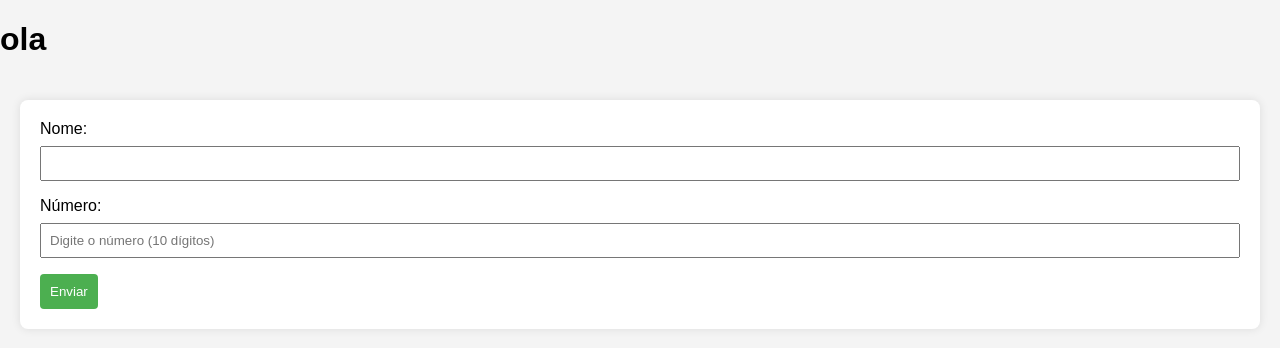
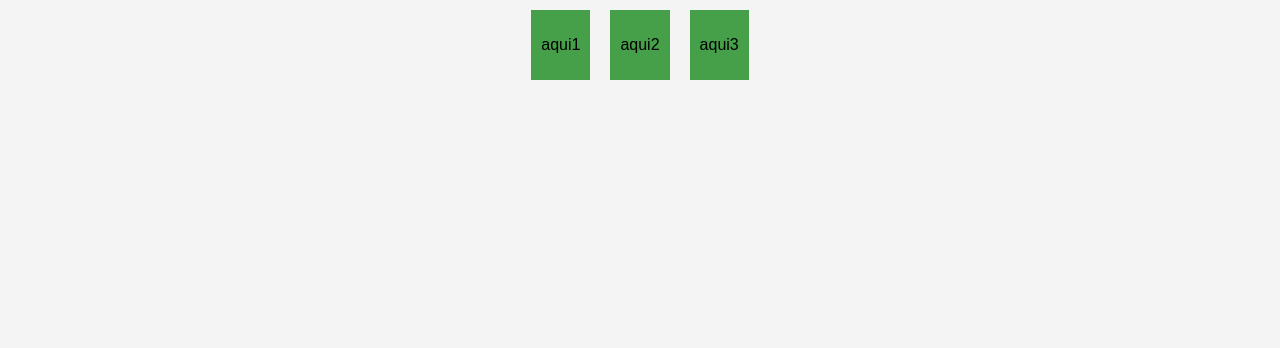
Before and after one commit to ArthurRufi/gestaofutebol, a Django app: page / in a window 1280 px wide. Shown: the part 38-386 px from the top of the page. Run offline with Django 5.2, Linux system fonts and the light colour scheme.

Commit message:
css bug divmaster corrigido, agora tudo está de acordo

```diff
--- a/gestaofutebol/gestaofutebol/settings.py
+++ b/gestaofutebol/gestaofutebol/settings.py
@@ -129,7 +129,8 @@ USE_TZ = True
 # https://docs.djangoproject.com/en/5.0/howto/static-files/
 
 STATIC_URL = '/static/'
-STATICFILES_DIRS = [os.path.join(BASE_DIR, 'main\\static\\main\\css')]
+STATICFILES_DIRS = [os.path.join(BASE_DIR, 'main\\static\\main\\css'),
+                    os.path.join(BASE_DIR, 'main\\static\\main\\images')]
 
 # Default primary key field type
 # https://docs.djangoproject.com/en/5.0/ref/settings/#default-auto-field
--- a/gestaofutebol/main/static/main/css/stylealma.css
+++ b/gestaofutebol/main/static/main/css/stylealma.css
@@ -1,4 +1,3 @@
-
 body {
     font-family: Arial, sans-serif;
     background-color: #f4f4f4;
@@ -15,26 +14,15 @@ body {
     justify-content: space-between;
     align-items: center;
     color: #fff;
-    text-decoration: none;
 }
 
-.cabecalho .menu {
-    margin-right: auto;
-    text-decoration-color: none;
+.cabecalho a {
     color: #fff;
     text-decoration: none;
 }
 
 .cabecalho .logo {
-    margin-left: auto;
-}
-
-form {
-    background-color: #fff;
-    padding: 20px;
-    border-radius: 8px;
-    box-shadow: 0 0 10px rgba(0, 0, 0, 0.1);
-    margin: 20px;
+    margin-left: center;
 }
 
 label {
@@ -61,3 +49,17 @@ button {
 button:hover {
     background-color: #45a049;
 }
+
+#divmaster {
+    align-items: center;
+    display: flex;
+    flex-direction: row;
+    flex-wrap: wrap;
+    justify-content: center;
+}
+
+.divsfilhas {
+    padding: 10px;
+    margin: 10px;
+    background-color: #45a049;
+}
--- a/gestaofutebol/main/templates/main/html/index.html
+++ b/gestaofutebol/main/templates/main/html/index.html
@@ -6,6 +6,7 @@
     <meta name="viewport" content="width=device-width, initial-scale=1.0">
     <title>Main</title>
     <link rel="stylesheet" href="{% static 'stylealma.css' %}">
+    <link rel="icon" href={% static "icons8-instagram-16.png" %} type= "image/x-icon">
 </head>
 <body>
 
@@ -14,18 +15,20 @@
         <div>AQUI</div>
         <div class="logo">Logo</div>
     </header>
-    <div>
-        <h1>ola</h1>
+
+    <div id= "divmaster">
+        <div class= "divsfilhas">
+            <p>aqui1</p>
+        </div>
+        <div class= "divsfilhas">
+            <p>aqui2</p>
+        </div>
+        <div class= "divsfilhas">
+            <p>aqui3</p>
+        </div>
     </div>
-    <form action="/processar_formulario" method="post">
-        <label for="nome">Nome:</label>
-        <input type="text" id="nome" name="nome" required>
 
-        <label for="numero">Número:</label>
-        <input type="tel" id="numero" name="numero" pattern="[0-9]{10}" placeholder="Digite o número (10 dígitos)" required>
 
-        <button type="submit">Enviar</button>
-    </form>
 
 </body>
 </html>
```
Also changed, not shown: gestaofutebol/main/static/main/images/icons8-instagram-16.png (added).
